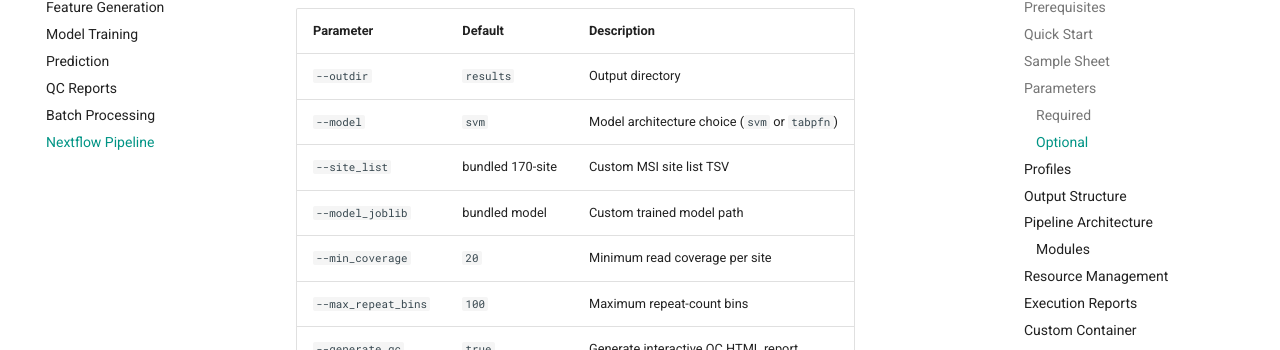
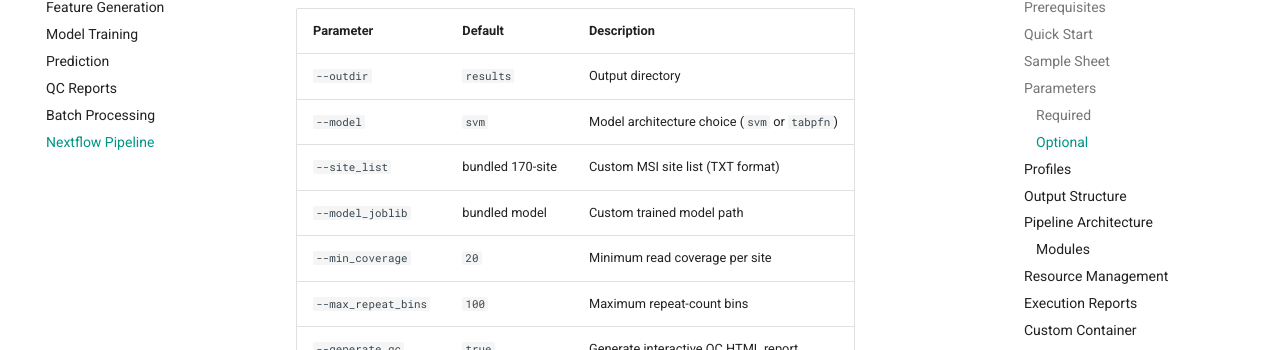
Before and after one commit to msk-access/STRiDE, an MkDocs documentation site: the page built from docs/user-guide/nextflow.md, in a window 1280 px wide and 900 px high, scrolled down 1413 px. Shown: the part 101-451 px from the top of the window. Built offline with MkDocs 1.6.1 and Material for MkDocs 9.7.7, drawn with Linux system fonts in a browser that asks for light colours; comment, search, counter and statistics services are not loaded; the version menu is left out.

Commit message:
docs: fix site list file format in nextflow parameters
The msi_sites_170 bundled file uses .txt extension, not TSV.
Update nextflow.md parameter description for --site_list.

Co-authored-by: Copilot App <223556219+Copilot@users.noreply.github.com>

```diff
--- a/docs/user-guide/nextflow.md
+++ b/docs/user-guide/nextflow.md
@@ -52,7 +52,7 @@ PATIENT_002,/data/P002_T.bam,/data/P002_N.bam,
 |-----------|---------|-------------|
 | `--outdir` | `results` | Output directory |
 | `--model` | `svm` | Model architecture choice (`svm` or `tabpfn`) |
-| `--site_list` | bundled 170-site | Custom MSI site list TSV |
+| `--site_list` | bundled 170-site | Custom MSI site list (TXT format) |
 | `--model_joblib` | bundled model | Custom trained model path |
 | `--min_coverage` | `20` | Minimum read coverage per site |
 | `--max_repeat_bins` | `100` | Maximum repeat-count bins |
```
